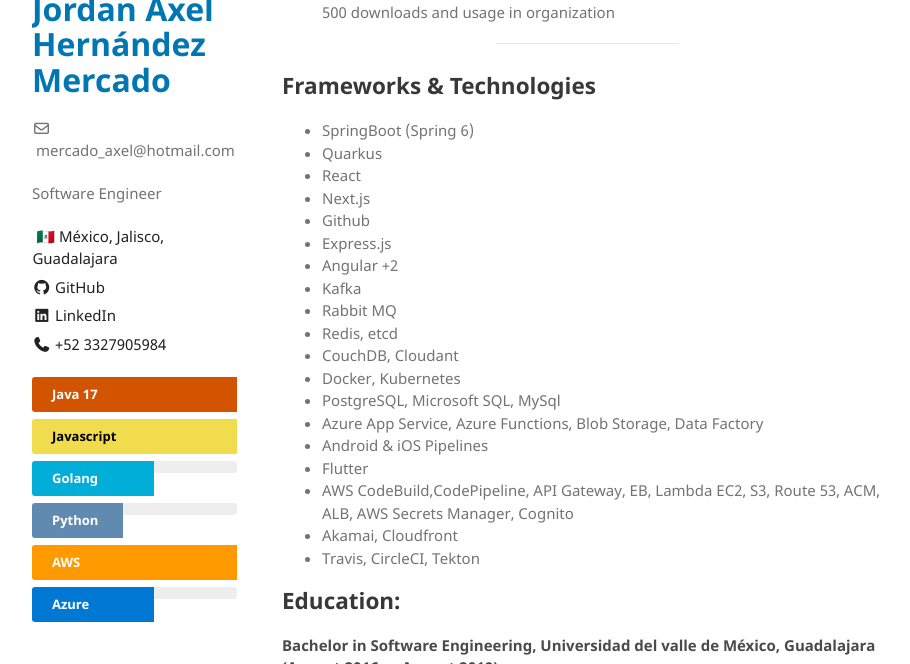
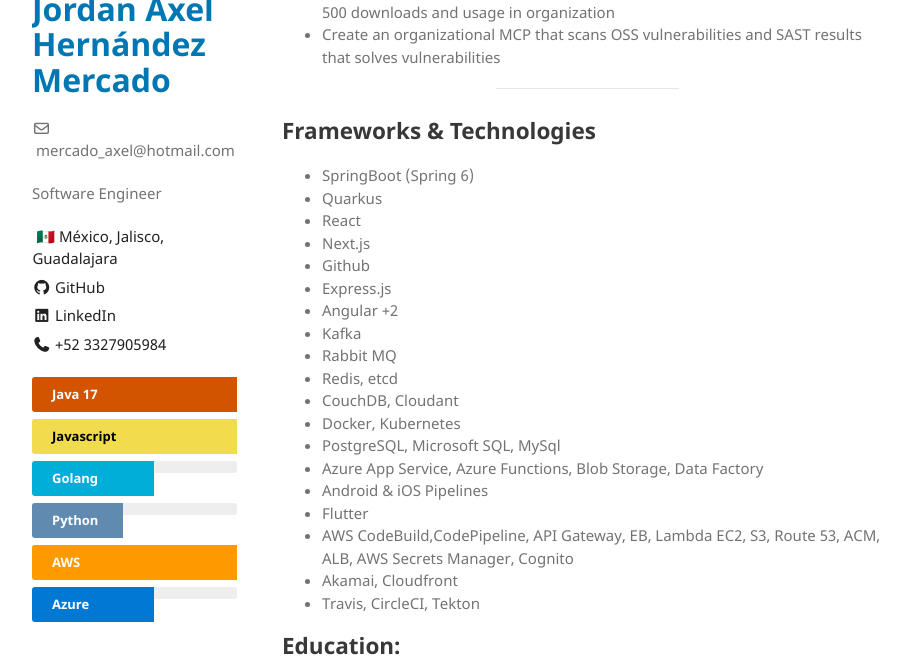
Before and after one commit to Superkunair/my-resume, a Jekyll site: the page built from index.md, in a window 1280 px wide and 900 px high, scrolled down 1239 px, cut to the strip 236-900 px from the top of the window. Shown: the whole strip, without its empty margins (178-1088 px from the left). Built offline with Jekyll 4.4.1, drawn with Linux system fonts in a browser that asks for light colours; a script that is not in the unit is left out.

Commit message:
Update index.md

```diff
--- a/index.md
+++ b/index.md
@@ -42,6 +42,7 @@ continuous delivery culture, I like open source projects and cloud technologies.
 - Work with database version control managers (Liquid Base and Flyway)
 - Created various cloud native back-end services using Openshift (using Quarkus)
 - Create re-usable InnerSource system that handles Single-Sign-On logins, over 500 downloads and usage in organization
+- Create an organizational MCP that scans OSS vulnerabilities and SAST results that solves vulnerabilities
 
 * * *
 
```
